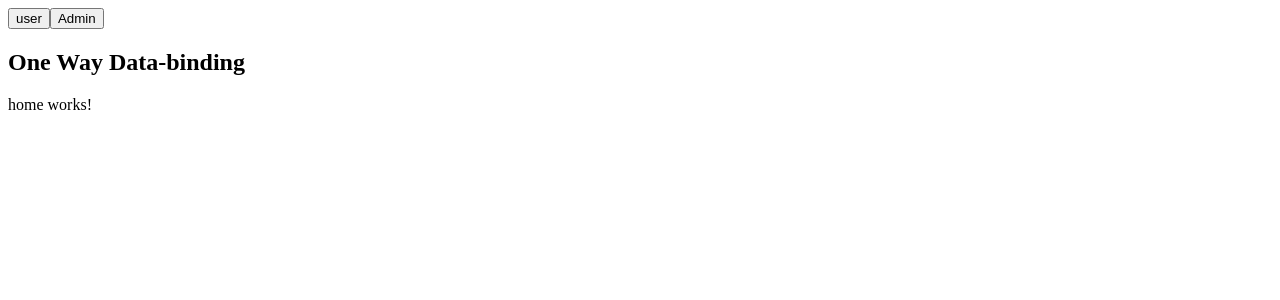
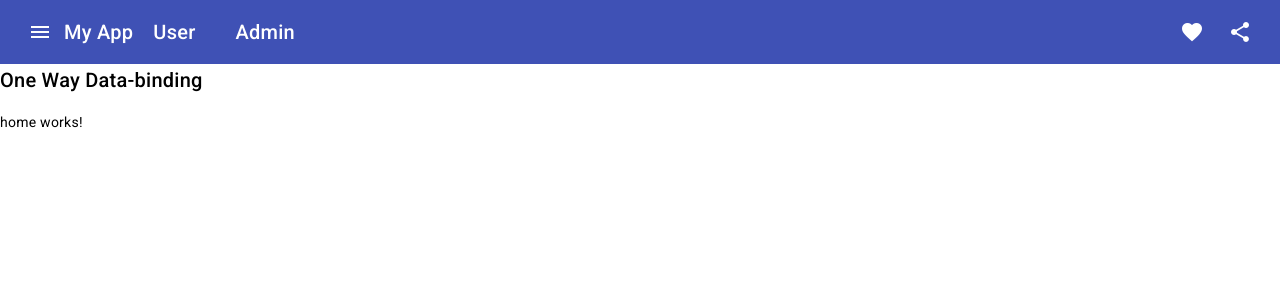
Before and after one commit to Kaverikrishna/ARC, an Angular app: page / in a window 1280 px wide. Shown: the top 300 px of the page. Built offline with nearby package versions, Linux system fonts and the light colour scheme.

Commit message:
Adding Angular Material@15.2.9 to Project

```diff
--- a/angular.json
+++ b/angular.json
@@ -29,6 +29,7 @@
               "src/assets"
             ],
             "styles": [
+              "@angular/material/prebuilt-themes/indigo-pink.css",
               "src/styles.css"
             ],
             "scripts": []
@@ -91,6 +92,7 @@
               "src/assets"
             ],
             "styles": [
+              "@angular/material/prebuilt-themes/indigo-pink.css",
               "src/styles.css"
             ],
             "scripts": []
--- a/package.json
+++ b/package.json
@@ -11,10 +11,12 @@
   "private": true,
   "dependencies": {
     "@angular/animations": "^15.0.0",
+    "@angular/cdk": "^15.2.9",
     "@angular/common": "^15.0.0",
     "@angular/compiler": "^15.0.0",
     "@angular/core": "^15.0.0",
     "@angular/forms": "^15.0.0",
+    "@angular/material": "^15.2.9",
     "@angular/platform-browser": "^15.0.0",
     "@angular/platform-browser-dynamic": "^15.0.0",
     "@angular/router": "^15.0.0",
--- a/src/app/app.component.css
+++ b/src/app/app.component.css
@@ -0,0 +1,9 @@
+
+
+.example-spacer{
+    flex : 1 1 auto;
+}
+
+.space{
+    margin : 20px;
+}
--- a/src/app/app.component.html
+++ b/src/app/app.component.html
@@ -1,4 +1,21 @@
 
+
+<mat-toolbar color="primary">
+  <button routerLink="home" mat-icon-button class="example-icon" aria-label="Example icon-button with menu icon">
+    <mat-icon >menu</mat-icon>
+  </button>
+  <span >My App</span> <br>
+  <span class="space" routerLink="user">User</span> <br>
+  <span class="space" routerLink="admin">Admin</span> <br>
+
+  <span class="example-spacer"></span>
+  <button mat-icon-button class="example-icon favorite-icon" aria-label="Example icon-button with heart icon">
+    <mat-icon>favorite</mat-icon>
+  </button>
+  <button mat-icon-button class="example-icon" aria-label="Example icon-button with share icon">
+    <mat-icon>share</mat-icon>
+  </button>
+</mat-toolbar>
 
 
 
--- a/src/app/feature/admin/admin.component.html
+++ b/src/app/feature/admin/admin.component.html
@@ -1,10 +1,4 @@
-<button routerLink="/home">
-    home
-  </button>
 
-  <button routerLink="/user">
-    user
-  </button>
 
 
 <p>admin works!</p>
--- a/src/app/feature/home/home.component.html
+++ b/src/app/feature/home/home.component.html
@@ -1,10 +1,5 @@
-<button routerLink="/user">
-    user
-  </button>
 
-  <button routerLink="/admin">
-    Admin
-  </button>
+
 
   <h2> {{interpol}} </h2>
   <p>home works!</p>
--- a/src/app/feature/user/user.component.html
+++ b/src/app/feature/user/user.component.html
@@ -1,9 +1,3 @@
-<button routerLink="/admin">
-    Admin
-  </button>
 
-  <button routerLink="/home">
-    home
-  </button>
 
 <p>user works!</p>
--- a/src/index.html
+++ b/src/index.html
@@ -6,8 +6,11 @@
   <base href="/">
   <meta name="viewport" content="width=device-width, initial-scale=1">
   <link rel="icon" type="image/x-icon" href="favicon.ico">
+  <link rel="preconnect" href="https://fonts.gstatic.com">
+  <link href="https://fonts.googleapis.com/css2?family=Roboto:wght@300;400;500&display=swap" rel="stylesheet">
+  <link href="https://fonts.googleapis.com/icon?family=Material+Icons" rel="stylesheet">
 </head>
-<body>
+<body class="mat-typography">
   <app-root></app-root>
 </body>
 </html>
--- a/src/styles.css
+++ b/src/styles.css
@@ -1 +1,4 @@
 /* You can add global styles to this file, and also import other style files */
+
+html, body { height: 100%; }
+body { margin: 0; font-family: Roboto, "Helvetica Neue", sans-serif; }
```
Also changed, not shown: src/app/app.module.ts (+10 -2 lines), 1 other file (tests, documents, lock files or other folders).
